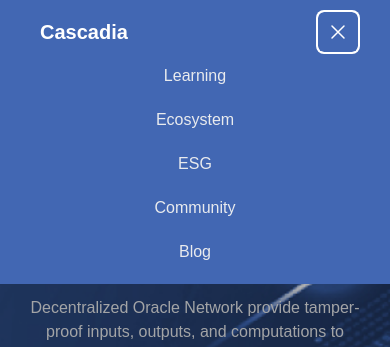
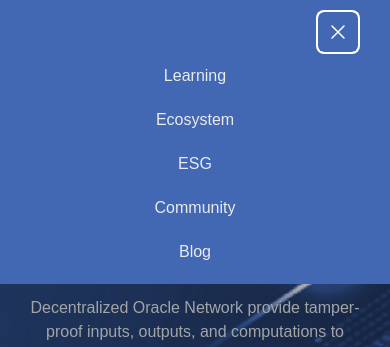
Before and after one commit to CascadiaFoundation/public_website, a Next.js app: page / in a window 390 px wide. Both pictures are taken after a click on the button "Open main menu". Shown: the top 347 px of the page. Built offline with nearby package versions, Linux system fonts and the light colour scheme; what @savvywombat/tailwindcss-grid-areas would draw is missing.

Commit message:
fix: header dropdown menu animation and backdrop

```diff
--- a/src/layout/header.tsx
+++ b/src/layout/header.tsx
@@ -41,7 +41,7 @@
             <>
               <div className='mx-auto w-full px-10 md:px-20 lg:px-32'>
                 <div className='flex h-16 items-center justify-between'>
-                  <div className='z-10 flex h-full items-center'>
+                  <div className='flex h-full items-center'>
                     <div className='flex-shrink-0'>
                       <Link href='/'>
                         <div className='cursor-pointer text-xl font-semibold text-white'>
@@ -57,7 +57,7 @@
                   </div>
                   <div className='-mr-2 flex md:hidden'>
                     {/* Mobile menu button */}
-                    <Disclosure.Button className='z-10 inline-flex items-center justify-center rounded-md bg-transparent p-2 text-white hover:text-white focus:outline-none focus:ring-1 focus:ring-white focus:ring-offset-1 focus:ring-offset-white'>
+                    <Disclosure.Button className='z-30 inline-flex items-center justify-center rounded-md bg-transparent p-2 text-white hover:text-white focus:outline-none focus:ring-1 focus:ring-white focus:ring-offset-1 focus:ring-offset-white'>
                       <span className='sr-only'>Open main menu</span>
                       {open ? (
                         <XMarkIcon
@@ -76,7 +76,7 @@
               </div>
 
               <Transition
-                className='absolute inset-0'
+                className='fixed inset-0 z-10'
                 enter='transition duration-200 ease-out'
                 enterFrom='transform  opacity-0'
                 enterTo='transform opacity-100'
@@ -90,7 +90,7 @@
                 ></div>
               </Transition>
               <Transition
-                className='absolute inset-0'
+                className='absolute inset-x-0 top-0 z-20'
                 enter='transition duration-200 ease-out'
                 enterFrom='transform -translate-y-full h-0 opacity-0'
                 enterTo='transform translate-y-0 h-fit opacity-100'
```
